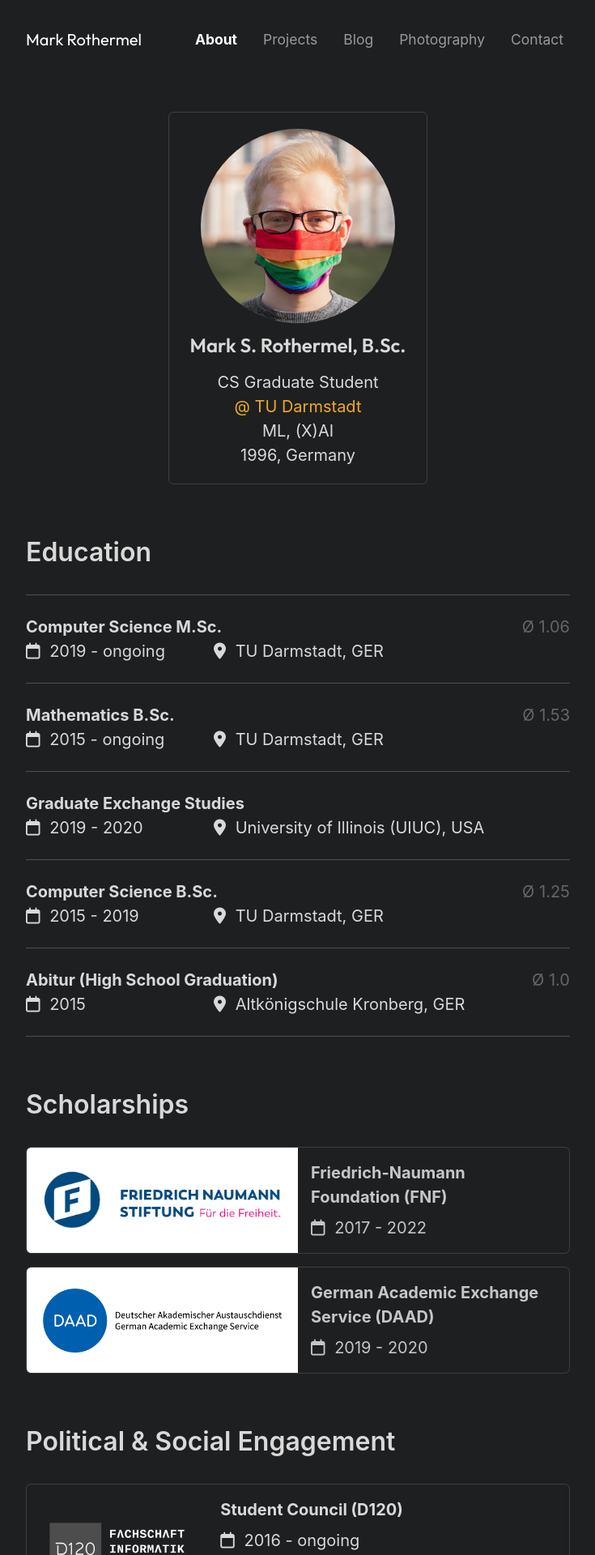
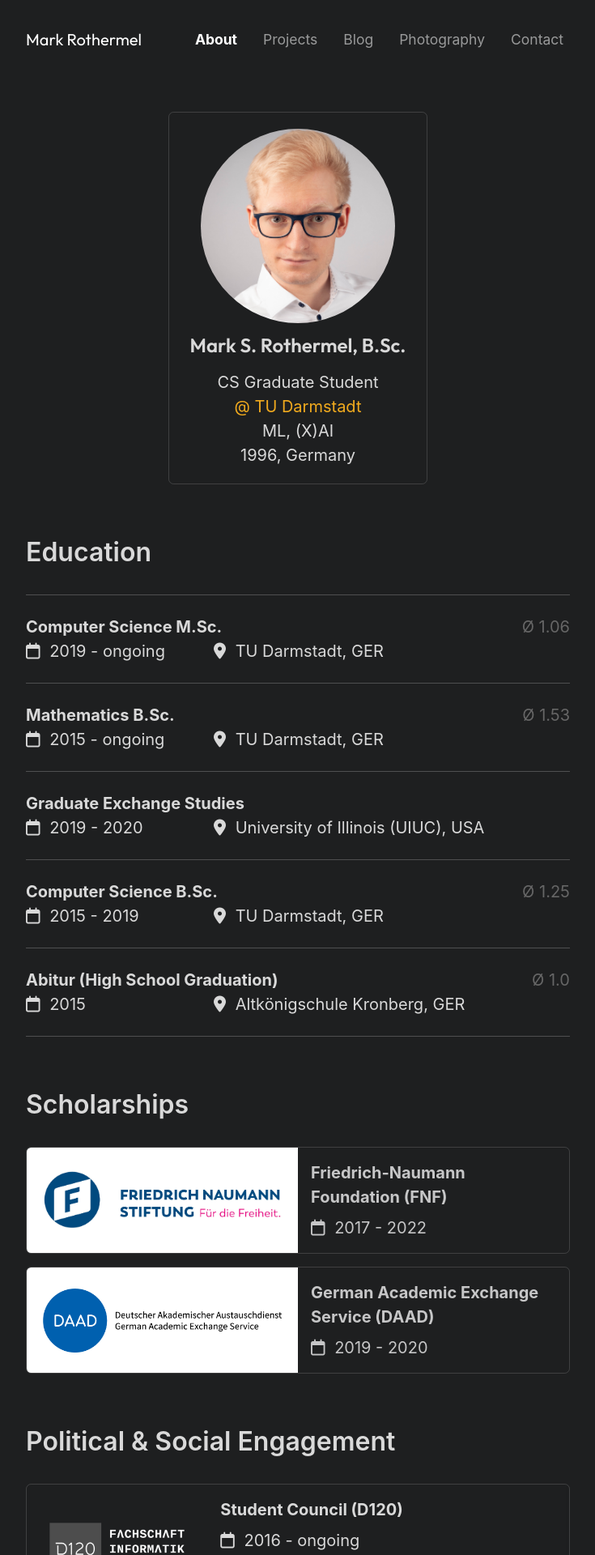
Before and after one commit to MaggiR/rothermel.me, a Jekyll site: the page built from collections/_pages/about.html, in a window 1280 px wide. Shown: the top 1920 px of the page at 81% size, without its empty margins (272-1007 px from the left). Built offline with Jekyll 4.4.1, drawn with Linux system fonts in a browser that asks for light colours.

Commit message:
Add new about profile picture

```diff
--- a/collections/_pages/about.html
+++ b/collections/_pages/about.html
@@ -10,7 +10,7 @@ image: assets/images/mark_mask.jpg
   <div class="card profile">
     <div class="col">
       <div class="row justify-content-center">
-        <img src="assets/images/mark_mask.jpg" alt="Picture of Mark" class="round-image">
+        <img src="assets/images/mark_white.jpg" alt="Picture of Mark" class="round-image">
       </div>
       <div class="row">
         <h2>Mark S. Rothermel, B.Sc.</h2>
```
Also changed, not shown: assets/images/mark_white.jpg (added).
